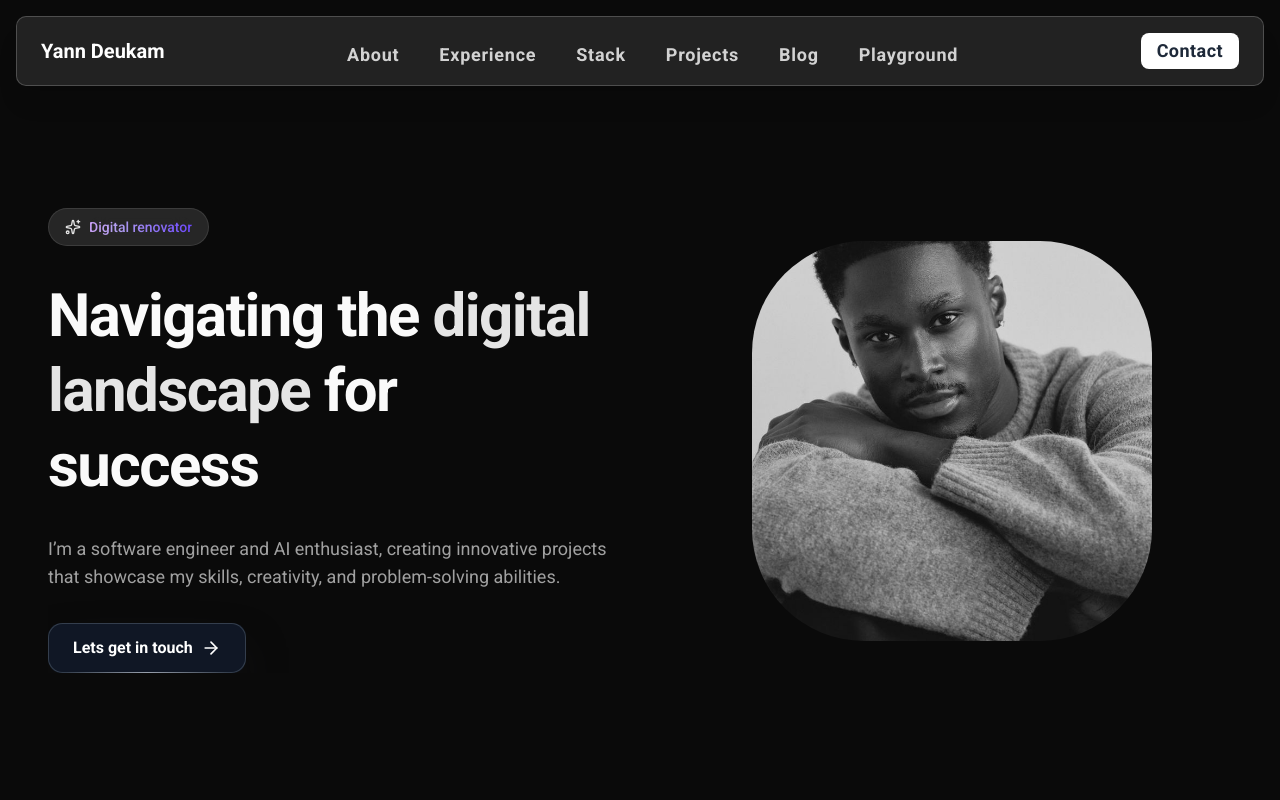
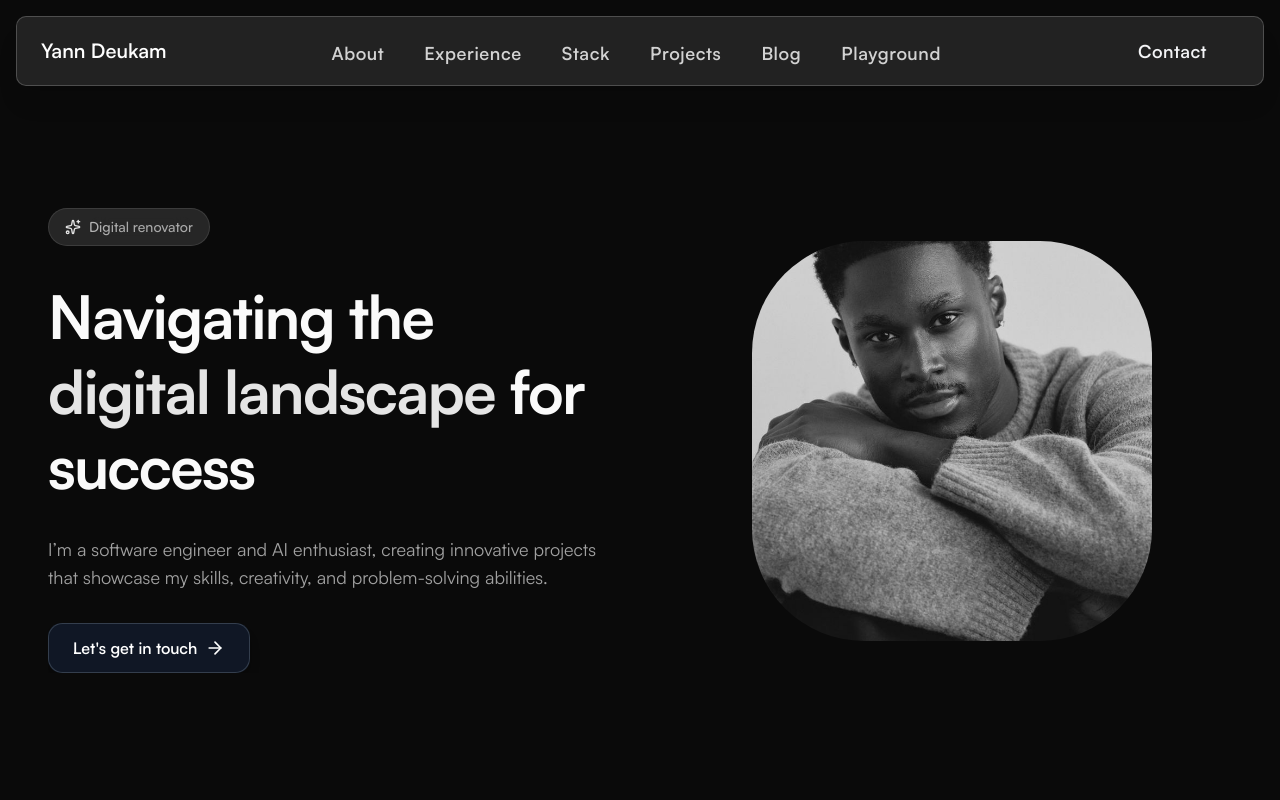
Before and after one commit to Yann-Deukam/nextjs-my-portfolio, a Next.js app: page / in a window 1280 px wide. Shown: the top 800 px of the page. Built offline with nearby package versions, Linux system fonts and the light colour scheme.

Commit message:
skeleton done

```diff
--- a/app/globals.css
+++ b/app/globals.css
@@ -122,6 +122,9 @@
   }
   body {
     @apply bg-background text-foreground;
-    font-family: var(--font-roboto), sans-serif;
+    font-family: var(--font-satoshi), sans-serif;
+  }
+  html {
+    scroll-behavior: smooth;
   }
 }
--- a/app/layout.tsx
+++ b/app/layout.tsx
@@ -3,11 +3,27 @@ import { Roboto } from "next/font/google";
 import "./globals.css";
 import { ThemeProvider } from "@/components/ui/theme-provider";
 import Navbar from "@/components/Navbar";
+import localFont from "next/font/local";
 
 const roboto = Roboto({
   variable: "--font-roboto",
   subsets: ["latin"],
   weight: ["400", "500", "700"],
+});
+
+const satoshi = localFont({
+  src: [
+    {
+      path: "../fonts/Satoshi-Variable.woff2",
+      style: "normal",
+    },
+    {
+      path: "../fonts/Satoshi-VariableItalic.woff2",
+      style: "italic",
+    },
+  ],
+  variable: "--font-satoshi",
+  display: "swap",
 });
 
 export const metadata: Metadata = {
@@ -22,7 +38,7 @@ export default function RootLayout({
 }>) {
   return (
     <html lang="en" suppressHydrationWarning>
-      <body className={`${roboto.variable} antialiased`}>
+      <body className={`${satoshi.variable} antialiased`}>
         <ThemeProvider
           attribute="class"
           defaultTheme="dark"
--- a/app/page.tsx
+++ b/app/page.tsx
@@ -1,5 +1,6 @@
 import AboutSection from "@/components/AboutSection";
 import BlogSection from "@/components/Blogs";
+import ContactSection from "@/components/Contact";
 import ExperienceSection from "@/components/Experience";
 import FeaturedProjects from "@/components/FeaturedProjects";
 import Hero from "@/components/Hero";
@@ -11,29 +12,33 @@ export default function Home() {
     <div>
       <div className="pt-28">
         <Hero />
-        <section>
+        <section id="about" className="scroll-mt-30">
           <h1 className="text-6xl mt-40 font-bold">More About me</h1>
           <AboutSection />
         </section>
-        <section>
+        <section id="experience" className="scroll-mt-30">
           <h1 className="text-6xl mt-40 font-bold">Work Experience</h1>
           <ExperienceSection />
         </section>
-        <section>
+        <section id="stack" className="scroll-mt-30">
           <h1 className="text-6xl mt-40 font-bold">My tech stack</h1>
           <MyStack />
         </section>
-        <section>
+        <section id="projects" className="scroll-mt-30">
           <h1 className="text-6xl mt-40 font-bold">Selected Projects</h1>
           <FeaturedProjects />
         </section>
-        <section>
+        <section id="playground" className="scroll-mt-30">
           <h1 className="text-6xl mt-40 font-bold">Digital Playground</h1>
           <PlaygroundHero />
         </section>
-        <section>
+        <section id="blog" className="scroll-mt-30">
           <h1 className="text-6xl mt-40 font-bold">Latest Blogs</h1>
           <BlogSection />
+        </section>
+        <section id="contact" className="scroll-mt-30">
+          <h1 className="text-6xl mt-40 font-bold">Contact</h1>
+          <ContactSection />
         </section>
       </div>
     </div>
--- a/components/Blogs.tsx
+++ b/components/Blogs.tsx
@@ -33,7 +33,7 @@ export default function BlogSection() {
             className="group space-y-6"
           >
             {/* Image */}
-            <div className="relative h-[400px] w-full overflow-hidden rounded-2xl">
+            <div className="relative h-100 w-full overflow-hidden rounded-2xl">
               <Image
                 src={post.image}
                 alt={post.title}
--- /dev/null
+++ b/components/Contact.tsx
@@ -0,0 +1,124 @@
+"use client";
+
+import { useState } from "react";
+import { Mail, MessageCircle, Send } from "lucide-react";
+
+export default function ContactSection() {
+  const [form, setForm] = useState({
+    name: "",
+    email: "",
+    message: "",
+  });
+
+  const handleChange = (
+    e: React.ChangeEvent<HTMLInputElement | HTMLTextAreaElement>,
+  ) => {
+    setForm({ ...form, [e.target.name]: e.target.value });
+  };
+
+  const handleSubmit = (e: React.FormEvent) => {
+    e.preventDefault();
+    console.log("Message:", form);
+    alert("Message sent successfully!");
+    setForm({ name: "", email: "", message: "" });
+  };
+
+  const mailtoLink = `mailto:your@email.com`;
+  const whatsappLink = `https://wa.me/237YOURNUMBER`;
+
+  return (
+    <section className="py-24">
+      <div className="grid md:grid-cols-12 gap-12">
+        {/* LEFT - Contact Methods */}
+        <div className="md:col-span-4 space-y-6">
+          <p className="text-muted-foreground">
+            Prefer reaching out directly? You can contact me via email or
+            WhatsApp.
+          </p>
+
+          {/* Email Card */}
+          <a
+            href={mailtoLink}
+            className="block p-6 bg-white/5 backdrop-blur border border-white/10 rounded-2xl hover:bg-white/10 transition"
+          >
+            <div className="flex items-center gap-4">
+              <Mail className="w-5 h-5" />
+              <div>
+                <p className="font-medium">Email</p>
+                <p className="text-sm text-muted-foreground">your@email.com</p>
+              </div>
+            </div>
+          </a>
+
+          {/* WhatsApp Card */}
+          <a
+            href={whatsappLink}
+            target="_blank"
+            className="block p-6 bg-white/5 backdrop-blur border border-white/10 rounded-2xl hover:bg-white/10 transition"
+          >
+            <div className="flex items-center gap-4">
+              <MessageCircle className="w-5 h-5" />
+              <div>
+                <p className="font-medium">WhatsApp</p>
+                <p className="text-sm text-muted-foreground">
+                  +237 XXX XXX XXX
+                </p>
+              </div>
+            </div>
+          </a>
+        </div>
+
+        {/* RIGHT - Contact Form */}
+        <div className="md:col-span-8">
+          <div className="bg-white/5 backdrop-blur border border-white/10 rounded-3xl p-10">
+            <form onSubmit={handleSubmit} className="space-y-6">
+              <input
+                type="text"
+                name="name"
+                placeholder="Your name"
+                value={form.name}
+                onChange={handleChange}
+                required
+                className="w-full px-6 py-3 rounded-xl bg-white/10 border border-white/20 focus:outline-none"
+              />
+
+              <input
+                type="email"
+                name="email"
+                placeholder="Your email"
+                value={form.email}
+                onChange={handleChange}
+                required
+                className="w-full px-6 py-3 rounded-xl bg-white/10 border border-white/20 focus:outline-none"
+              />
+
+              <textarea
+                name="message"
+                placeholder="Your message"
+                rows={5}
+                value={form.message}
+                onChange={handleChange}
+                required
+                className="w-full px-6 py-3 rounded-xl bg-white/10 border border-white/20 focus:outline-none resize-none"
+              />
+
+              <div className="flex flex-col sm:flex-row gap-4 justify-center md:justify-start">
+                <a href="#contact">
+                  <button className="relative inline-block p-px font-semibold leading-6 text-white no-underline bg-gray-800 shadow-2xl cursor-pointer group rounded-xl shadow-zinc-900">
+                    <span className="absolute inset-0 overflow-hidden rounded-xl">
+                      <span className="absolute inset-0 rounded-xl [radial-gradient(75%_100%_at_50%_0%,rgba(56,189,248,0.6)_0%,rgba(56,189,248,0)_75%)] opacity-0 transition-opacity duration-500 group-hover:opacity-100"></span>
+                    </span>
+                    <div className="relative z-10 flex items-center px-6 py-3 space-x-2 rounded-xl bg-gray-950/50 ring-1 ring-white/10 ">
+                      <span>Lets get in touch</span>
+                    </div>
+                    <span className="absolute bottom-0 left-4.5 h-px w-[calc(100%-2.25rem)] bg-linear-to-r from-emerald-400/0 via-gray-400/90 to-emerald-400/0 transition-opacity duration-500 group-hover:opacity-40"></span>
+                  </button>
+                </a>
+              </div>
+            </form>
+          </div>
+        </div>
+      </div>
+    </section>
+  );
+}
--- a/components/Hero.tsx
+++ b/components/Hero.tsx
@@ -8,34 +8,31 @@ import gsap from "gsap";
 import GradientText from "./GradientText";
 
 export default function Hero() {
-  const wormRef = useRef<SVGRectElement>(null);
+  const wormRef = useRef<SVGCircleElement>(null);
   const containerRef = useRef<HTMLDivElement>(null);
 
   useEffect(() => {
     if (!wormRef.current || !containerRef.current) return;
 
     const worm = wormRef.current;
-    const container = containerRef.current;
 
-    // Create GSAP timeline for the worm orbit
+    // Create a timeline that moves the dash offset continuously
     const tl = gsap.timeline({ paused: true, repeat: -1 });
-
     tl.to(worm, {
-      strokeDashoffset: -100,
-      duration: 2.5,
+      strokeDashoffset: -300, // numeric
+      duration: 2,
       ease: "linear",
     });
 
-    // Play the timeline only on hover
     const enter = () => tl.play();
     const leave = () => tl.pause();
 
-    container.addEventListener("mouseenter", enter);
-    container.addEventListener("mouseleave", leave);
+    containerRef.current.addEventListener("mouseenter", enter);
+    containerRef.current.addEventListener("mouseleave", leave);
 
     return () => {
-      container.removeEventListener("mouseenter", enter);
-      container.removeEventListener("mouseleave", leave);
+      containerRef.current?.removeEventListener("mouseenter", enter);
+      containerRef.current?.removeEventListener("mouseleave", leave);
       tl.kill();
     };
   }, []);
@@ -44,10 +41,10 @@ export default function Hero() {
     <section className="relative overflow-hidden bg-background">
       {/* Background Glow */}
       <div className="absolute inset-0 -z-10">
-        <div className="absolute top-[-200px] left-1/2 -translate-x-1/2 h-[500px] w-[800px] bg-primary/20 blur-[120px] rounded-full" />
+        <div className="absolute -top-50 left-1/2 -translate-x-1/2 h-125 w-200 bg-primary/20 blur-[120px] rounded-full" />
       </div>
 
-      <div className=" grid md:grid-cols-2 gap-16 items-center">
+      <div className="grid md:grid-cols-2 gap-16 items-center px-4 md:px-0">
         {/* LEFT CONTENT */}
         <motion.div
           initial={{ opacity: 0, y: 40 }}
@@ -63,7 +60,7 @@ export default function Hero() {
           >
             <Sparkles className="w-4 h-4 text-primary" />
             <GradientText
-              colors={["#5227FF", "#FF9FFC", "#B19EEF"]}
+              colors={["#FFFFFF99", "#FFFFFFCC", "#FFFFFF99"]}
               animationSpeed={8}
               showBorder={false}
               className="custom-class"
@@ -76,28 +73,29 @@ export default function Hero() {
             Navigating the{" "}
             <span className="text-primary">digital landscape</span> for success
           </h1>
+
           <p className="text-muted-foreground text-lg max-w-xl mx-auto md:mx-0">
             I’m a software engineer and AI enthusiast, creating innovative
             projects that showcase my skills, creativity, and problem-solving
             abilities.
           </p>
+
           <div className="flex flex-col sm:flex-row gap-4 justify-center md:justify-start">
-            <a href="/signup">
-              <button className="relative inline-block p-px font-semibold leading-6 text-white no-underline bg-gray-800 shadow-2xl cursor-pointer group rounded-xl shadow-zinc-900">
-                <span className="absolute inset-0 overflow-hidden rounded-xl">
-                  <span className="absolute inset-0 rounded-xl bg-[image:radial-gradient(75%_100%_at_50%_0%,rgba(56,189,248,0.6)_0%,rgba(56,189,248,0)_75%)] opacity-0 transition-opacity duration-500 group-hover:opacity-100"></span>
-                </span>
-                <div className="relative z-10 flex items-center px-6 py-3 space-x-2 rounded-xl bg-gray-950/50 ring-1 ring-white/10 ">
-                  <span>Lets get in touch</span>
+            <a href="#contact">
+              <button className="relative inline-block p-px font-semibold leading-6 text-white no-underline bg-gray-800 shadow-lg cursor-pointer group rounded-xl overflow-hidden">
+                {/* Radial gradient hover */}
+                <span className="absolute inset-0 transition-opacity duration-500 opacity-0 group-hover:opacity-100 bg-[radial-gradient(75%_100%_at_50%_0%,rgba(255,255,255,0.6)_0%,rgba(255,255,255,0)_75%)] rounded-xl"></span>
+
+                <div className="relative z-10 flex items-center px-6 py-3 space-x-2 rounded-xl bg-gray-950/50 ring-1 ring-white/10">
+                  <span>Let's get in touch</span>
                   <ArrowRight className="w-5 h-5" />
                 </div>
-                <span className="absolute -bottom-0 left-[1.125rem] h-px w-[calc(100%-2.25rem)] bg-gradient-to-r from-emerald-400/0 via-gray-400/90 to-emerald-400/0 transition-opacity duration-500 group-hover:opacity-40"></span>
               </button>
             </a>
           </div>
         </motion.div>
 
-        {/* RIGHT IMAGE SQUIRCLE */}
+        {/* RIGHT IMAGE + CIRCULAR HALO */}
         <motion.div
           initial={{ opacity: 0, scale: 0.9 }}
           animate={{ opacity: 1, scale: 1 }}
@@ -108,23 +106,22 @@ export default function Hero() {
             ref={containerRef}
             className="relative group w-[320px] md:w-[400px] aspect-square"
           >
-            {/* Orbiting Worm */}
+            {/* Circular snake halo */}
             <svg
-              className="absolute inset-0 w-full h-full pointer-events-none opacity-0 group-hover:opacity-100 transition-opacity duration-300"
+              className="absolute inset-0 w-full h-full pointer-events-none"
               viewBox="0 0 100 100"
             >
-              <rect
+              <circle
                 ref={wormRef}
-                x="3"
-                y="3"
-                width="94"
-                height="94"
-                rx="28"
-                ry="28"
+                cx="50"
+                cy="50"
+                r="48"
                 fill="none"
-                stroke="hsl(275,80%,60%)"
-                strokeWidth="1"
-                strokeDasharray="15 85"
+                stroke="white"
+                strokeWidth="2"
+                strokeDasharray={10 + " " + 290} // numeric
+                strokeLinecap="round"
+                opacity={1} // visible
               />
             </svg>
 
--- a/components/MobileNav.tsx
+++ b/components/MobileNav.tsx
@@ -78,8 +78,9 @@ export default function MobileNav({ open, setOpen, navItems }: Props) {
             <motion.div variants={itemVariants}>
               <Button
                 size="lg"
-                className="mt-6 bg-white hover:bg-gray-100 text-gray-800 text-lg font-semibold tracking-wide"
+                className="mt-6 bg-white hover:bg-gray-100 text-gray-100 text-3xl font-semibold tracking-wide px-16 py-8 cursor-pointer"
                 onClick={() => setOpen(false)}
+                variant="outline"
               >
                 Contact
               </Button>
--- a/components/Navbar.tsx
+++ b/components/Navbar.tsx
@@ -10,6 +10,16 @@ import { navItems } from "@/constants";
 export default function Navbar() {
   const [open, setOpen] = useState(false);
 
+  // Smooth scroll helper
+  const handleScroll = (href: string) => {
+    const id = href.replace("#", "");
+    const element = document.getElementById(id);
+    if (element) {
+      element.scrollIntoView({ behavior: "smooth" });
+    }
+    setOpen(false); // close mobile menu if open
+  };
+
   return (
     <>
       <motion.nav
@@ -18,7 +28,7 @@ export default function Navbar() {
         transition={{ duration: 0.6 }}
         className="fixed top-0 left-0 w-full z-50"
       >
-        <div className="mx-auto max-w-screen-xl px-4">
+        <div className="mx-auto max-w-7xl px-4">
           <div className="mt-4 flex items-center justify-between rounded-lg border border-white/20 bg-white/10 backdrop-blur-md shadow-xl px-6 py-4">
             {/* Logo */}
             <div className="flex items-center gap-3 text-white font-semibold text-xl">
@@ -26,26 +36,30 @@ export default function Navbar() {
             </div>
 
             {/* Desktop Nav */}
-            <ul className="hidden lg:flex items-center gap-10 text-white text-3xl font-semibold tracking-wide">
+            <ul className="hidden lg:flex items-center gap-10 text-white text-2xl font-semibold tracking-wide">
               {navItems.map((item) => (
                 <motion.li
                   key={item.label}
-                  whileHover={{ y: -3 }}
+                  whileHover={{ y: -1 }}
                   transition={{ type: "spring", stiffness: 300 }}
                 >
-                  <a
-                    href={item.href}
-                    className="text-lg opacity-80 hover:opacity-100 transition"
+                  <button
+                    onClick={() => handleScroll(item.href)}
+                    className="text-lg opacity-80 hover:opacity-100 transition cursor-pointer"
                   >
                     {item.label}
-                  </a>
+                  </button>
                 </motion.li>
               ))}
             </ul>
 
             {/* Desktop Button */}
             <div className="hidden lg:block">
-              <Button className="bg-white hover:bg-gray-100 text-gray-800 text-lg font-semibold tracking-wide">
+              <Button
+                variant="ghost"
+                onClick={() => handleScroll("#contact")}
+                className="text-gray-100 text-lg font-semibold tracking-wide cursor-pointer px-8 py-4"
+              >
                 Contact
               </Button>
             </div>
@@ -53,7 +67,7 @@ export default function Navbar() {
             {/* Hamburger */}
             <button
               onClick={() => setOpen(!open)}
-              className="lg:hidden text-white"
+              className="lg:hidden text-white cursor-pointer"
             >
               <motion.div
                 animate={{ rotate: open ? 180 : 0 }}
@@ -66,7 +80,15 @@ export default function Navbar() {
         </div>
       </motion.nav>
 
-      <MobileNav open={open} setOpen={setOpen} navItems={navItems} />
+      {/* Mobile Navigation */}
+      <MobileNav
+        open={open}
+        setOpen={setOpen}
+        navItems={navItems.map((item) => ({
+          ...item,
+          onClick: () => handleScroll(item.href), // pass scroll to mobile nav
+        }))}
+      />
     </>
   );
 }
--- a/components/ProjectCard.tsx
+++ b/components/ProjectCard.tsx
@@ -44,7 +44,7 @@ export default function ProjectCard({ project }: { project: Project }) {
       <div
         className="
           absolute inset-0
-          bg-gradient-to-t
+          bg-linear-to-t
           from-black/95 via-black/80 to-black/40
           opacity-0
           group-hover:opacity-100
--- a/components/ui/button.tsx
+++ b/components/ui/button.tsx
@@ -1,11 +1,11 @@
-import * as React from "react"
-import { cva, type VariantProps } from "class-variance-authority"
-import { Slot } from "radix-ui"
+import * as React from "react";
+import { cva, type VariantProps } from "class-variance-authority";
+import { Slot } from "radix-ui";
 
-import { cn } from "@/lib/utils"
+import { cn } from "@/lib/utils";
 
 const buttonVariants = cva(
-  "inline-flex items-center justify-center gap-2 whitespace-nowrap rounded-md text-sm font-medium transition-all disabled:pointer-events-none disabled:opacity-50 [&_svg]:pointer-events-none [&_svg:not([class*='size-'])]:size-4 shrink-0 [&_svg]:shrink-0 outline-none focus-visible:border-ring focus-visible:ring-ring/50 focus-visible:ring-[3px] aria-invalid:ring-destructive/20 dark:aria-invalid:ring-destructive/40 aria-invalid:border-destructive",
+  "inline-flex items-center justify-center gap-2 whitespace-nowrap rounded-sm text-sm font-medium transition-all disabled:pointer-events-none disabled:opacity-50 [&_svg]:pointer-events-none [&_svg:not([class*='size-'])]:size-4 shrink-0 [&_svg]:shrink-0 outline-none focus-visible:border-ring focus-visible:ring-ring/50 focus-visible:ring-[3px] aria-invalid:ring-destructive/20 dark:aria-invalid:ring-destructive/40 aria-invalid:border-destructive",
   {
     variants: {
       variant: {
@@ -35,8 +35,8 @@ const buttonVariants = cva(
       variant: "default",
       size: "default",
     },
-  }
-)
+  },
+);
 
 function Button({
   className,
@@ -46,9 +46,9 @@ function Button({
   ...props
 }: React.ComponentProps<"button"> &
   VariantProps<typeof buttonVariants> & {
-    asChild?: boolean
+    asChild?: boolean;
   }) {
-  const Comp = asChild ? Slot.Root : "button"
+  const Comp = asChild ? Slot.Root : "button";
 
   return (
     <Comp
@@ -58,7 +58,7 @@ function Button({
       className={cn(buttonVariants({ variant, size, className }))}
       {...props}
     />
-  )
+  );
 }
 
-export { Button, buttonVariants }
+export { Button, buttonVariants };
--- a/constants/index.ts
+++ b/constants/index.ts
@@ -46,12 +46,12 @@ export const experiences: Experience[] = [
 ];
 
 export const navItems = [
-  { label: "About", href: "#" },
-  { label: "Experience", href: "#" },
-  { label: "Stack", href: "#" },
-  { label: "Projects", href: "#" },
-  { label: "Blog", href: "#" },
-  { label: "Playground", href: "#" },
+  { label: "About", href: "#about" },
+  { label: "Experience", href: "#experience" },
+  { label: "Stack", href: "#stack" },
+  { label: "Projects", href: "#projects" },
+  { label: "Blog", href: "#blog" },
+  { label: "Playground", href: "#playground" },
 ];
 
 export interface Game {
```
Also changed, not shown: components/GradientText.tsx (+45 -25 lines), fonts/Satoshi-Variable.woff2 (added), fonts/Satoshi-VariableItalic.woff2 (added).
